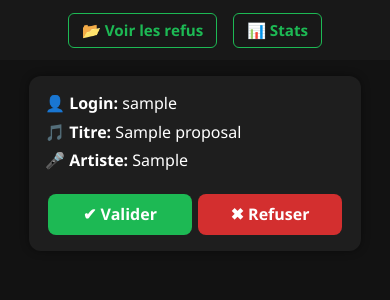
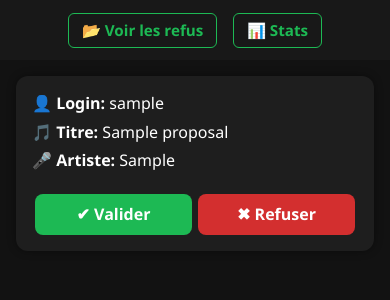
Before and after one commit to editionsnathan/spotify-playlist-dnc3, a Flask app: template templates/admin.html in a window 390 px wide. Shown: the part 73-373 px from the top of the page. Run offline with Flask 3, Linux system fonts and the light colour scheme; the template is opened without the code that fills it: values that come from a table or form of the project are taken from there, others are empty; tables that the repository leaves empty hold one stand-in row (values such as "Sample post").

Commit message:
Update admin.html

```diff
--- a/templates/admin.html
+++ b/templates/admin.html
@@ -53,7 +53,7 @@
       background-color: #1e1e1e;
       border-radius: 12px;
       padding: 1rem;
-      width: 300px;
+      width: 340px;
       box-shadow: 0 0 8px rgba(0,0,0,0.4);
     }
 
@@ -126,6 +126,12 @@
       border-radius: 12px;
       margin-top: 0.6rem;
     }
+
+    @media (max-width: 400px) {
+      .card {
+        width: 100%;
+      }
+    }
   </style>
 
   <script>
```
